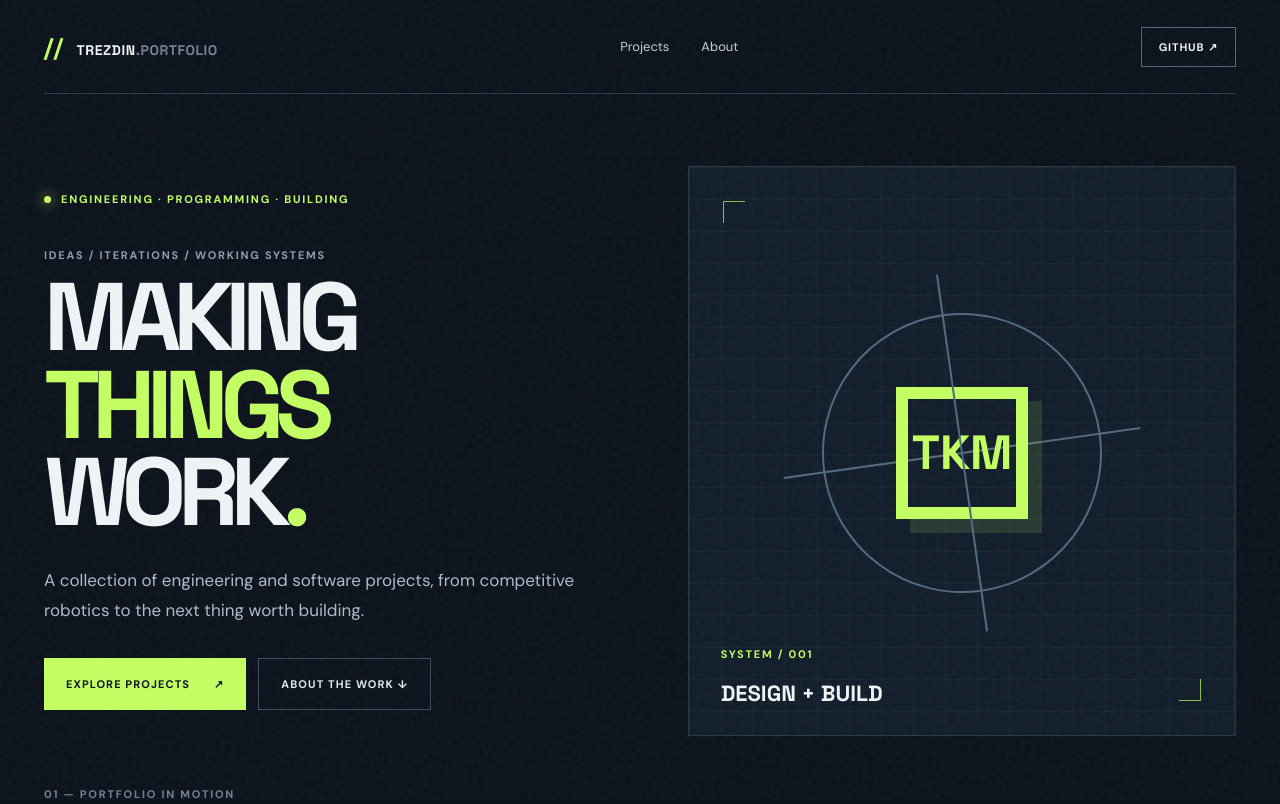
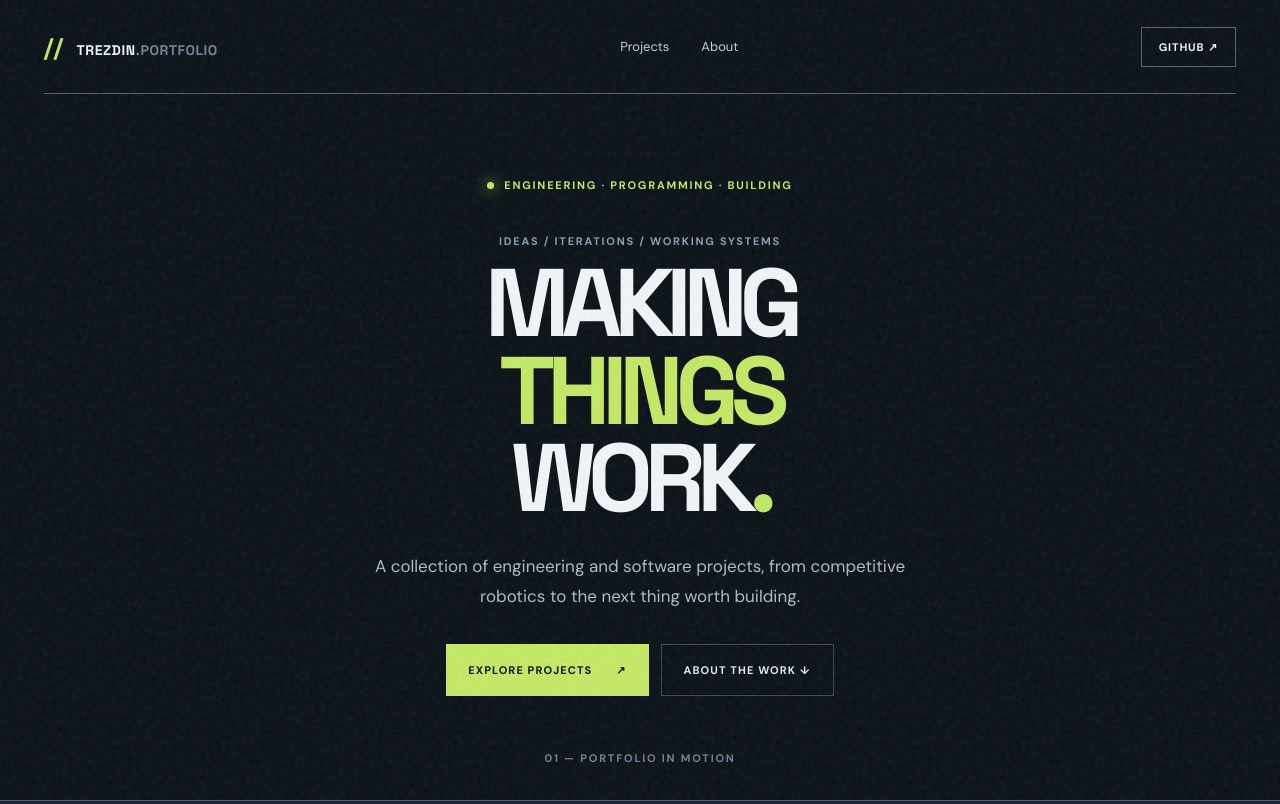
Before and after one commit to Unspeakablevet/Unspeakablevet.github.io, a plain HTML site: page index.html in a window 1280 px wide. Shown: the top 804 px of the page. Drawn offline with Linux system fonts and the light colour scheme.

Commit message:
Explicit requirements

```diff
--- a/index.html
+++ b/index.html
@@ -65,19 +65,6 @@
           </div>
         </div>
 
-        <div class="hero-visual" aria-label="Engineering design graphic">
-          <span class="coordinate one"></span>
-          <span class="coordinate two"></span>
-          <div class="blueprint">
-            <div class="blueprint-ring">
-              <div class="blueprint-mark">TKM</div>
-            </div>
-          </div>
-          <div class="visual-label">
-            <span class="micro">SYSTEM / 001</span>
-            <strong>DESIGN + BUILD</strong>
-          </div>
-        </div>
         <div class="hero-index">01 &#8212; PORTFOLIO IN MOTION</div>
       </section>
 
--- a/style.css
+++ b/style.css
@@ -1,12 +1,13 @@
 @import url("https://fonts.googleapis.com/css2?family=DM+Sans:wght@400;500;600;700&family=Space+Grotesk:wght@400;500;600;700&display=swap");
 
       :root {
-        --bg: #0b111b;
-        --surface: #111c2a;
-        --line: #293747;
+        --bg: #0c1218;
+        --surface: #172532;
+        --line: #52616c;
         --text: #f0f4f7;
-        --muted: #9caaba;
-        --accent: #c4ff62;
+        --muted: #d5dde0;
+        --accent: #c4e866;
+        --gold: #d9b45b;
       }
 
       * { box-sizing: border-box; }
@@ -98,6 +99,27 @@
         align-items: center;
         position: relative;
         padding-block: 72px 100px;
+      }
+
+      .home-page .hero {
+        grid-template-columns: 1fr;
+        justify-items: center;
+        text-align: center;
+        min-height: calc(100vh - 94px);
+        padding-block: 64px 84px;
+      }
+
+      .home-page .hero > div:first-child {
+        max-width: 900px;
+      }
+
+      .home-page .hero .eyebrow,
+      .home-page .hero .hero-actions {
+        justify-content: center;
+      }
+
+      .home-page .hero .lead {
+        margin-inline: auto;
       }
 
       .eyebrow,
@@ -203,81 +225,6 @@
         background-size: 32px 32px;
       }
 
-      .coordinate {
-        position: absolute;
-        width: 22px;
-        height: 22px;
-        border: 1px solid var(--accent);
-        opacity: 0.7;
-      }
-
-      .coordinate.one { top: 34px; left: 34px; border-right: 0; border-bottom: 0; }
-      .coordinate.two { right: 34px; bottom: 34px; border-left: 0; border-top: 0; }
-
-      .blueprint {
-        position: absolute;
-        inset: 90px 70px 86px;
-        display: grid;
-        place-items: center;
-      }
-
-      .blueprint-ring {
-        width: 280px;
-        aspect-ratio: 1;
-        border: 2px solid #52697e;
-        border-radius: 50%;
-        position: relative;
-        display: grid;
-        place-items: center;
-        transform: rotate(-8deg);
-      }
-
-      .blueprint-ring::before,
-      .blueprint-ring::after {
-        content: "";
-        position: absolute;
-        background: #52697e;
-      }
-
-      .blueprint-ring::before {
-        width: 360px;
-        height: 2px;
-      }
-
-      .blueprint-ring::after {
-        height: 360px;
-        width: 2px;
-      }
-
-      .blueprint-mark {
-        width: 132px;
-        height: 132px;
-        border: 12px solid var(--accent);
-        transform: rotate(8deg);
-        display: grid;
-        place-items: center;
-        box-shadow: 14px 14px 0 rgba(196, 255, 98, 0.12);
-        font: 700 48px/1 "Space Grotesk", sans-serif;
-        color: var(--accent);
-      }
-
-      .visual-label {
-        position: absolute;
-        left: 32px;
-        bottom: 28px;
-        display: grid;
-        gap: 6px;
-      }
-
-      .visual-label span {
-        color: var(--accent);
-      }
-
-      .visual-label strong {
-        font-family: "Space Grotesk";
-        font-size: 22px;
-      }
-
       .hero-index {
         position: absolute;
         bottom: 35px;
@@ -289,7 +236,7 @@
         border-top: 1px solid var(--line);
       }
 
-      .projects { background: #111b28; }
+      .projects { background: #172532; }
 
       .kicker { color: var(--accent); }
 
@@ -309,7 +256,7 @@
       .project-card {
         min-height: 390px;
         border: 1px solid var(--line);
-        background: #152236;
+        background: #172532;
         position: relative;
         display: flex;
         flex-direction: column;
@@ -326,8 +273,8 @@
 
       .project-card.featured {
         background:
-          linear-gradient(135deg, transparent 55%, rgba(196, 255, 98, 0.12)),
-          #152236;
+          linear-gradient(135deg, transparent 55%, rgba(196, 232, 102, 0.12)),
+          #172532;
       }
 
       .project-card.featured::before {
@@ -346,7 +293,7 @@
       }
 
       .project-card.secondary .card-index,
-      .project-card.secondary p { color: #3e5924; }
+      .project-card.secondary p { color: #26371a; }
 
       .card-index { color: var(--accent); margin-bottom: 12px; }
 
@@ -378,7 +325,7 @@
       .about-profile {
         margin: 0;
         border: 1px solid var(--line);
-        background: #152236;
+        background: #172532;
         overflow: hidden;
       }
 
@@ -425,7 +372,7 @@
       }
 
       .closing h2 i { color: #40671c; }
-      .closing .kicker { color: #40671c; }
+      .closing .kicker { color: #26371a; }
 
       .closing p {
         max-width: 680px;
@@ -493,11 +440,6 @@
         .hero { min-height: auto; padding-block: 60px; }
         .hero h1 { font-size: clamp(56px, 19vw, 82px); }
         .hero-visual { height: 330px; }
-        .blueprint { inset: 70px 35px; }
-        .blueprint-ring { width: 210px; }
-        .blueprint-ring::before { width: 270px; }
-        .blueprint-ring::after { height: 270px; }
-        .blueprint-mark { width: 100px; height: 100px; font-size: 38px; }
         .section { padding-block: 78px; }
         h2 { margin-bottom: 38px; }
         .project-card { min-height: 330px; padding: 28px; }
@@ -1137,12 +1079,12 @@ body.portfolio-page .footer a:hover {
 /* 404 page */
 body.page-404 {
   color-scheme: dark;
-  --ink: #0b111b;
-  --panel: #121a27;
-  --line: #263247;
+  --ink: #0c1218;
+  --panel: #172532;
+  --line: #52616c;
   --paper: #f3f0e8;
-  --orange: #ff6b35;
-  --green: #b8f34a;
+  --orange: #d9b45b;
+  --green: #c4e866;
   min-height: 100vh;
   margin: 0;
   display: grid;
@@ -1164,7 +1106,7 @@ body.page-404 .badge { display: inline-block; margin-bottom: 14px; padding: 7px
 body.page-404 .robot { position: relative; width: 180px; height: 126px; margin: 0 auto 18px; }
 body.page-404 .head { position: absolute; left: 38px; top: 16px; width: 104px; height: 76px; border: 4px solid var(--paper); border-radius: 16px; background: var(--panel); transform-origin: center; animation: search404 2.4s ease-in-out infinite; }
 body.page-404 .antenna { position: absolute; left: 86px; top: 0; width: 4px; height: 20px; border-radius: 4px; background: var(--paper); }
-body.page-404 .antenna::before { content: ""; position: absolute; left: -5px; top: -7px; width: 14px; height: 14px; border-radius: 50%; background: var(--orange); box-shadow: 0 0 18px rgba(255, 107, 53, 0.75); }
+body.page-404 .antenna::before { content: ""; position: absolute; left: -5px; top: -7px; width: 14px; height: 14px; border-radius: 50%; background: var(--orange); box-shadow: 0 0 18px rgba(217, 180, 91, 0.75); }
 body.page-404 .eye { position: absolute; top: 25px; width: 15px; height: 15px; border-radius: 50%; background: var(--green); box-shadow: 0 0 12px rgba(184, 243, 74, 0.8); }
 body.page-404 .eye.left { left: 22px; }
 body.page-404 .eye.right { right: 22px; }
@@ -1172,7 +1114,7 @@ body.page-404 .mouth { position: absolute; left: 34px; bottom: 12px; width: 28px
 body.page-404 .body { position: absolute; left: 55px; bottom: 0; width: 70px; height: 38px; border: 4px solid var(--paper); border-bottom: 0; border-radius: 12px 12px 0 0; background: var(--orange); }
 body.page-404 h1 { margin: 0; font-size: clamp(92px, 22vw, 180px); line-height: 0.72; letter-spacing: -0.09em; color: transparent; -webkit-text-stroke: 3px var(--paper); text-shadow: 10px 10px 0 var(--orange); }
 body.page-404 h2 { margin: 28px 0 10px; font-size: clamp(24px, 5vw, 42px); letter-spacing: -0.04em; }
-body.page-404 p { max-width: 520px; margin: 0 auto 24px; color: #bbc3cf; font-size: 16px; line-height: 1.6; }
+body.page-404 p { max-width: 520px; margin: 0 auto 24px; color: #d5dde0; font-size: 16px; line-height: 1.6; }
 body.page-404 .actions { display: flex; justify-content: center; gap: 10px; flex-wrap: wrap; }
 body.page-404 a,
 body.page-404 button { appearance: none; border: 0; border-radius: 6px; padding: 13px 16px; background: var(--green); color: var(--ink); font: 800 13px/1 Arial, Helvetica, sans-serif; letter-spacing: 0.06em; text-decoration: none; text-transform: uppercase; cursor: pointer; transition: transform 150ms ease, box-shadow 150ms ease; }
```
Also changed, not shown: 404.html (+2 -2 lines), FRC_portfolio/FRC_portfolio.html (+51 -31 lines).
